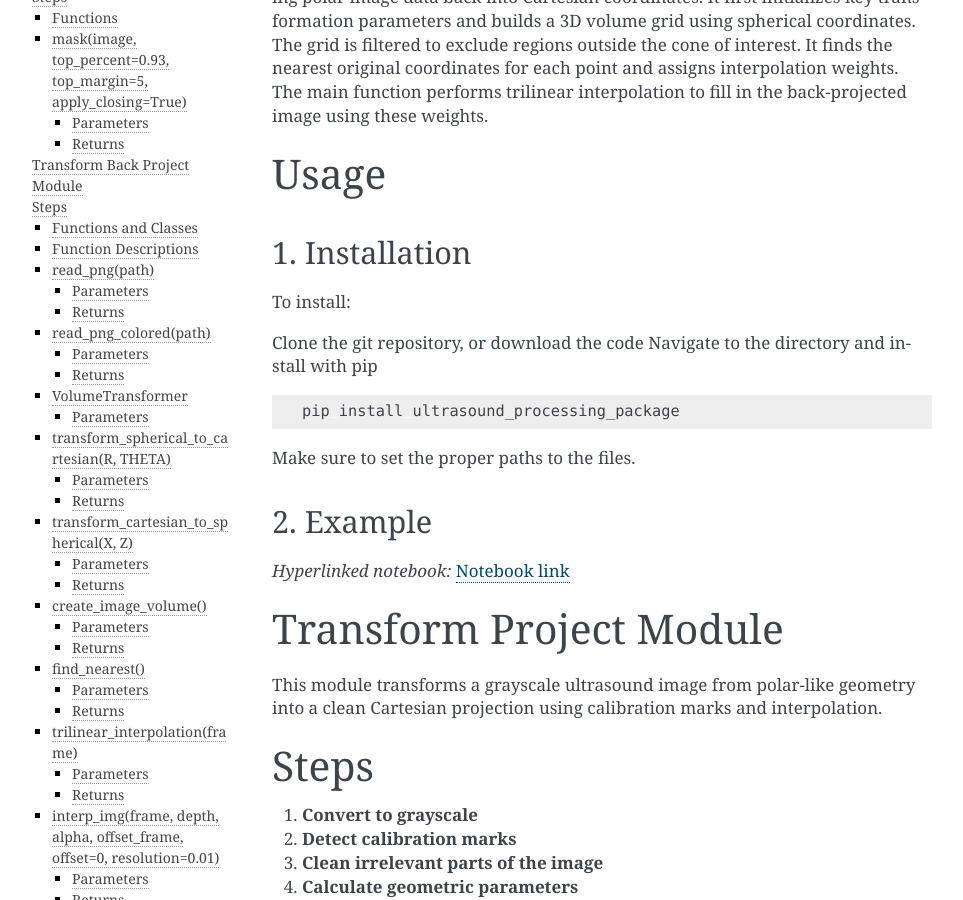
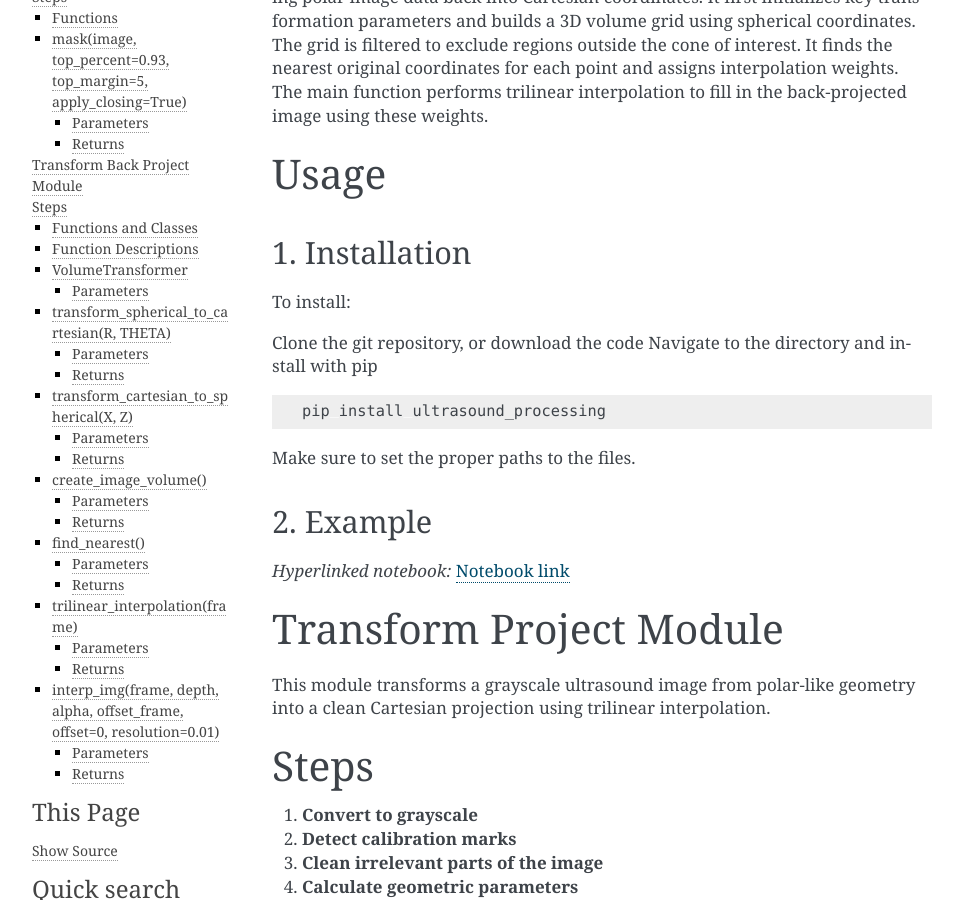
Before and after one commit to Mart-SciecPyt/ScPytone_ultrasound_processing, a Sphinx documentation site: the page built from docs/usage.rst, in a window 1280 px wide and 900 px high, scrolled down 1053 px. Shown: the whole window, without its empty margins (148-1111 px from the left). Built offline with Sphinx 7.4.7, drawn with Linux system fonts in a browser that asks for light colours; some of the changed text lies outside the part shown.

Commit message:
Update usage.rst

```diff
--- a/docs/usage.rst
+++ b/docs/usage.rst
@@ -2,7 +2,6 @@
 =============================
 
 **ultrasound_processing_package** is a Python toolbox designed for the purpose of preprocessing and transformation of ultrasound images. It provides three core capabilities: Convert curved ultrasound scans into flat images, Filtering the contour of a selected object by intensity thresholding, Convert back to curved ultrasound scans. The transformations are essential for the thresholding so we can search for peaks using cartesian coordinates instead of polar coordinates. These modules will be the fundamentals of point cloud generation based on ultrasound images.
-
 
 
 Description
@@ -13,12 +12,10 @@
 
 In this module we are preprocessing the image and we transform it to a “flat” format which is easier to work with at the filtering part. We convert the input image to grayscale and detect centimeter calibration marks along both axes. The image is then cleaned by removing irrelevant top and side regions and suppressing extreme pixel values. Based on peak detection, the module estimates the geometric parameters of the scan area and transducer settings, such as the offset and scanning depth. Using trigonometric relations, it constructs a polar-to-Cartesian grid. We use trilinear interpolation to project the image onto a uniform Cartesian space for the filtering part.
 
-
 2. Filtering of the Ultrasound Images
 -------------------------------------
 
 In this module, we first generate a binary mask by thresholding the input image: pixels with intensity at or above the specified threshold are set to white (255), and those below are set to black (0). After removing noise components, we scan each column to select the very first pixel whose intensity exceeds the threshold, building an initial contour mask. Next, we apply OpenCV’s functions to thicken that contour for clear visualization. Finally, we apply the dilated contour as a mask to preserve and display the original pixel intensities.
-
 
 3. Backtransformation
 ---------------------
@@ -39,8 +36,7 @@
 
 .. code-block:: bash
 
-   pip install ultrasound_processing_package
-
+   pip install ultrasound_processing
 Make sure to set the proper paths to the files.
 
 2. Example
@@ -54,7 +50,7 @@
 Transform Project Module
 ========================
 
-This module transforms a grayscale ultrasound image from polar-like geometry into a clean Cartesian projection using calibration marks and interpolation.
+This module transforms a grayscale ultrasound image from polar-like geometry into a clean Cartesian projection using trilinear interpolation.
 
 Steps
 =====
@@ -84,7 +80,7 @@
 convert_to_grayscale(image)
 ---------------------------
 
-Converts a color image to grayscale using the PIL library.
+Converts a color image to grayscale.
 
 Parameters
 ^^^^^^^^^^
@@ -100,7 +96,7 @@
 detect_cm_marks(gray_array)
 ---------------------------
 
-Detects calibration marks (e.g. ruler ticks) on the image edges and calculates the scale.
+Detects calibration marks (ruler ticks) on the image edges and calculates the scale.
 
 Parameters
 ^^^^^^^^^^
@@ -258,13 +254,13 @@
 Transform Back Project Module
 =============================
 
-This module transforms polar ultrasound-like images into Cartesian form using geometric mapping and interpolation techniques.
+This module transforms polar ultrasound-like images into Cartesian form using trilinear interpolation.
 
 Steps
 =====
 
 #. **Load grayscale data**
-#. **Convert between polar and Cartesian coordinates**
+#. **Convert from polar to Cartesian coordinates**
 #. **Build a grid over the Cartesian space**
 #. **Filter valid regions**
 #. **Interpolate pixel intensities**
@@ -272,8 +268,7 @@
 Functions and Classes
 ---------------------
 
-.. autofunction:: read_png
-.. autofunction:: read_png_colored
+
 .. autoclass:: VolumeTransformer
 	:members:
 .. autofunction:: interp
@@ -282,38 +277,6 @@
 
 Function Descriptions
 ---------------------
-
-read_png(path)
---------------
-
-Reads a PNG image using matplotlib.
-
-Parameters
-^^^^^^^^^^
-
-:``path``: ``str`` — File path to PNG image
-
-Returns
-^^^^^^^
-
-:``image``: ``ndarray``
-
-
-read_png_colored(path)
-----------------------
-
-Reads and converts a PNG image to grayscale using weighted RGB channels.
-
-Parameters
-^^^^^^^^^^
-
-:``path``: ``str`` — File path to PNG image
-
-Returns
-^^^^^^^
-
-:``image_gray``: ``ndarray``
-
 
 VolumeTransformer
 -----------------
```
Also changed, not shown: other parts of docs/usage.rst (+3 -3 lines).
